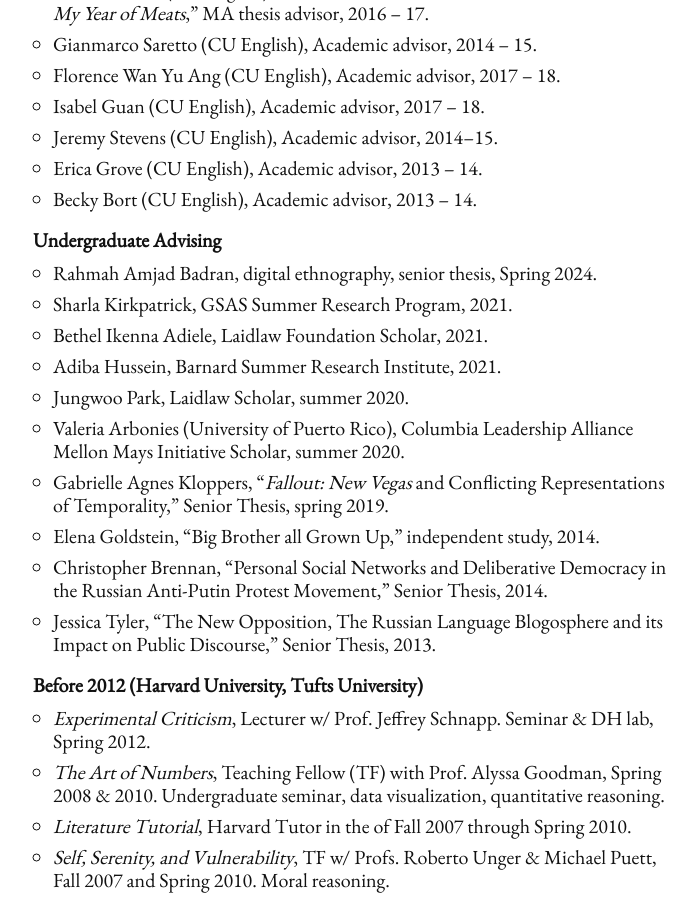
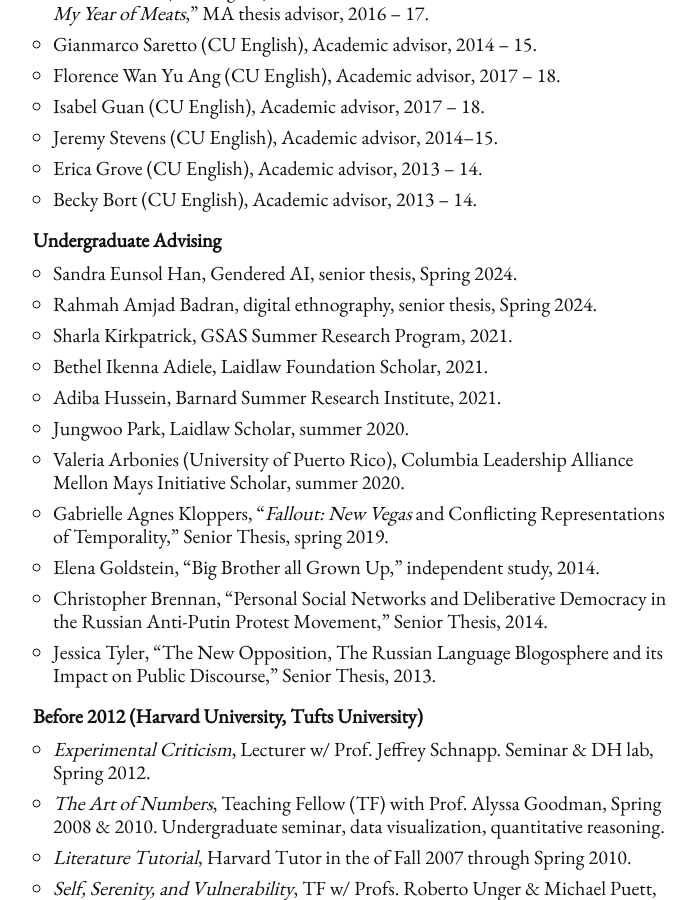
Before and after one commit to denten/denten.github.io, a Jekyll site: the page built from _pages/teaching.md, in a window 1280 px wide and 900 px high, scrolled down 3677 px. Shown: the whole window, without its empty margins (287-984 px from the left). Built offline with Jekyll 4.4.1, drawn with Linux system fonts in a browser that asks for light colours; nearby versions of some CDN libraries.

Commit message:
update sandra's project

```diff
--- a/_includes/CV/03-teaching.md
+++ b/_includes/CV/03-teaching.md
@@ -154,6 +154,7 @@ Director, Pace University Writing Center.
 
 ### Undergraduate Advising
 
+- Sandra Eunsol Han, Gendered AI, senior thesis, Spring 2024.
 - Rahmah Amjad Badran, digital ethnography, senior thesis, Spring 2024.
 - Sharla Kirkpatrick, GSAS Summer Research Program, 2021.
 - Bethel Ikenna Adiele, Laidlaw Foundation Scholar, 2021.
```
